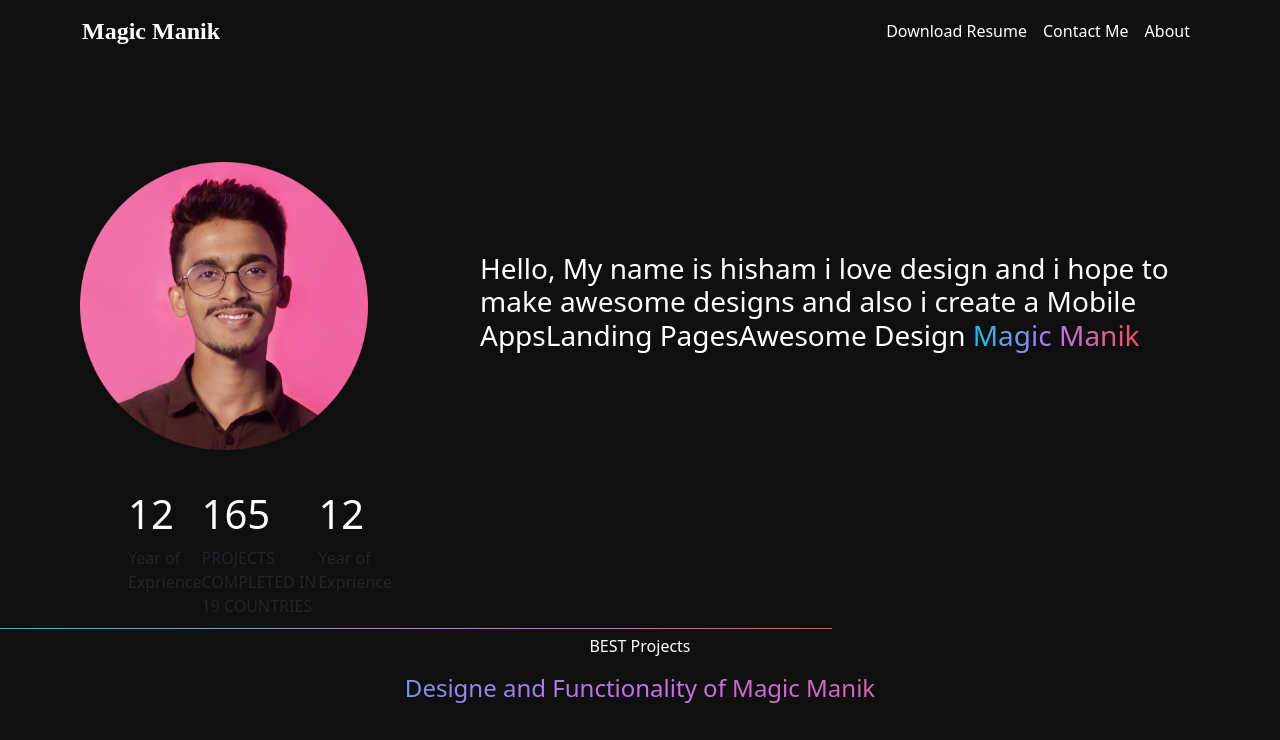
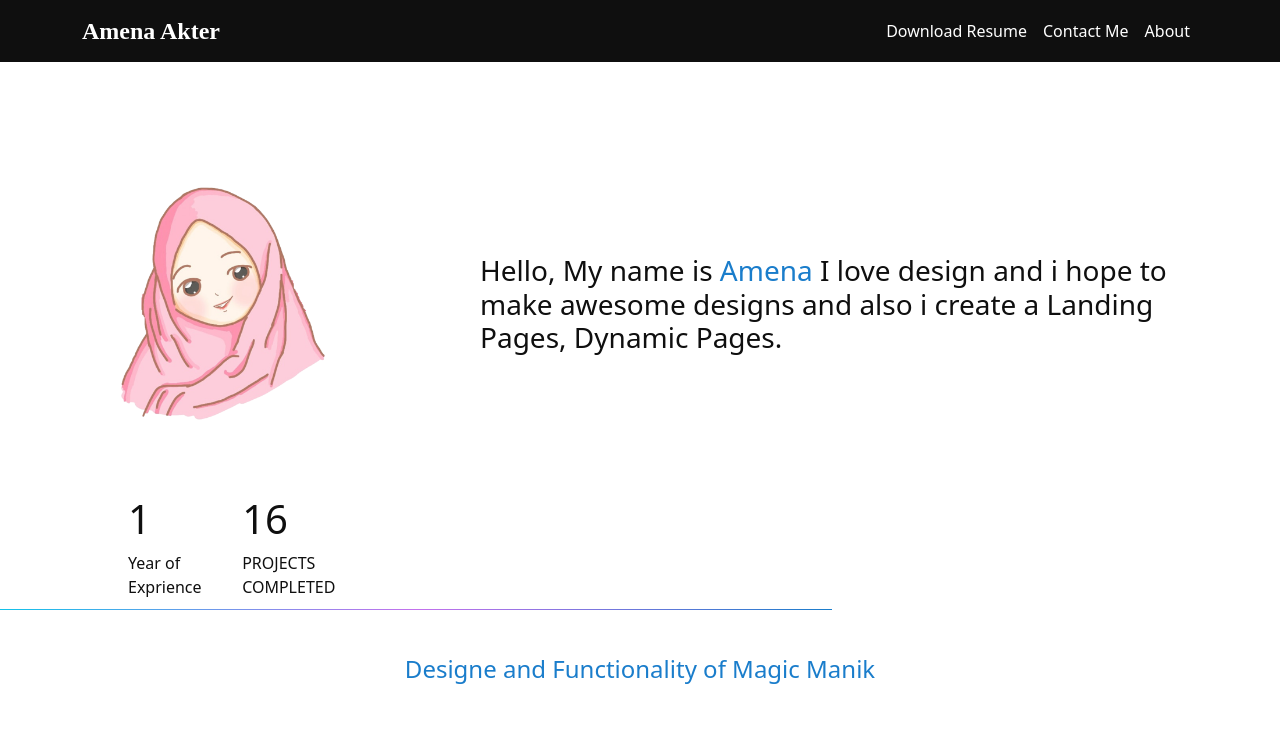
Before and after one commit to AmenaAkter5/portfolio-site-amena, a React (Create React App) app: page / in a window 1280 px wide. Shown: the top 740 px of the page. Built offline with nearby package versions, Linux system fonts and the light colour scheme.

Commit message:
design updated

```diff
--- a/public/index.html
+++ b/public/index.html
@@ -24,7 +24,7 @@
       work correctly both with client-side routing and a non-root public URL.
       Learn how to configure a non-root public URL by running `npm run build`.
     -->
-    <title>React App</title>
+    <title>Amena Akter</title>
   </head>
   <body>
     <noscript>You need to enable JavaScript to run this app.</noscript>
--- a/src/Pages/Home/Banner/Banner.css
+++ b/src/Pages/Home/Banner/Banner.css
@@ -4,7 +4,8 @@
     align-items: center;
     grid-gap: 40px 40px;
     padding: 100px 80px 0 80px;
-    background-color: #0f0f0f;
+    color: #0f0f0f;
+    background-color: white;
     position: relative;
 }
 
@@ -18,13 +19,11 @@
     width: 65%;
     left: 0;
     bottom: 5px;
-    background: linear-gradient(to right, #12c2e9, #c471ed, #f64f59);
+    background: linear-gradient(to right, #12c2e9, #c471ed, #1a7dcb);
 }
 
 .gradient-text-one {
-    background: linear-gradient(to right, #12c2e9, #c471ed, #f64f59);
-    -webkit-background-clip: text;
-    -webkit-text-fill-color: transparent;
+    color: #1a7dcb;
 }
 
 
--- a/src/Pages/Home/Banner/Banner.js
+++ b/src/Pages/Home/Banner/Banner.js
@@ -1,40 +1,32 @@
 import React from 'react';
-import manikIslamMahi from '../../../assets/images/manik-islam-mahi.png';
+import image from '../../../assets/images/amena.png';
 import './Banner.css'
 
 const Banner = () => {
     return (
         <section className='banner-section'>
             <div>
-                <img src={manikIslamMahi} alt="Manik Islam Mahi" />
+                <img src={image} alt="Manik Islam Mahi" />
             </div>
             <div>
-                <h3 className='text-white'>
-                    Hello, My name is hisham i love design and i hope to make awesome designs and also i create a Mobile AppsLanding PagesAwesome Design <span className='gradient-text-one'>Magic Manik</span>
+                <h3>
+                    Hello, My name is <span className='gradient-text-one'>Amena</span> I love design and i hope to make awesome designs and also i create a Landing Pages, Dynamic Pages.
                 </h3>
             </div>
             <div className='d-flex mx-5'>
                 <div>
-                    <h1 className='text-white'>
-                        12
+                    <h1>
+                        1
                     </h1>
                     <p>Year of Exprience</p>
                 </div>
 
                 <div>
-                    <h1 className='text-white'>
-                        165
+                    <h1>
+                        16
                     </h1>
                     <p>
-                        PROJECTS COMPLETED
-                        IN 19 COUNTRIES</p>
-                </div>
-
-                <div>
-                    <h1 className='text-white'>
-                        12
-                    </h1>
-                    <p>Year of Exprience</p>
+                        PROJECTS COMPLETED</p>
                 </div>
 
             </div>
--- a/src/Pages/Home/Contact/Contact.js
+++ b/src/Pages/Home/Contact/Contact.js
@@ -28,7 +28,7 @@ const Contact = () => {
     };
 
     return (
-        <section className='contact-section'>
+        <section id='contact' className='contact-section'>
             <div>
                 <h4>Reach Me</h4>
                 <p>Lorem ipsum dolor sit amet consectetur adipisicing elit. Illo dolorum a neque.</p>
--- a/src/Pages/Home/Projects/Projects.css
+++ b/src/Pages/Home/Projects/Projects.css
@@ -1,5 +1,6 @@
 .project-section {
-    background-color: #0f0f0f;
+    /* background-color: #0f0f0f; */
+    background-color: white;
 }
 
 .project-container {
@@ -16,6 +17,7 @@
 .project {
     border-style: solid;
     border-width: 1px;
+    background-color: #0f0f0f;
     border-color: rgba(92, 225, 21, 0.5);
     border-radius: 18px;
 }
--- a/src/Pages/Shared/Header/Header.js
+++ b/src/Pages/Shared/Header/Header.js
@@ -10,17 +10,17 @@ const Header = () => {
     return (
         <Navbar sticky='top' className='navbar-style p-2' collapseOnSelect expand="lg" variant="light">
             <Container>
-                <Navbar.Brand className='title-logo fs-4 fw-bold text-white' as={Link} to="/">Magic Manik</Navbar.Brand>
+                <Navbar.Brand className='title-logo fs-4 fw-bold text-white' as={Link} to="/">Amena Akter</Navbar.Brand>
                 <Navbar.Toggle aria-controls="responsive-navbar-nav" />
                 <Navbar.Collapse id="responsive-navbar-nav">
                     <Nav className="me-auto">
 
                     </Nav>
                     <Nav>
-                        <Nav.Link className='text-white fs-7' href={resume} download='manik-islam-mahi-junior-web-developer'>
+                        <Nav.Link className='text-white fs-7' href={resume} download='Amena_Akter_Front_End_Web_Developer'>
                             Download Resume
                         </Nav.Link>
-                        <Nav.Link className='text-white fs-7'>
+                        <Nav.Link href='#contact' className='text-white fs-7'>
                             Contact Me
                         </Nav.Link>
                         <Nav.Link className='text-white fs-7'>
```
Also changed, not shown: src/assets/images/amena.png (added), 1 other file (tests, documents, lock files or other folders).
